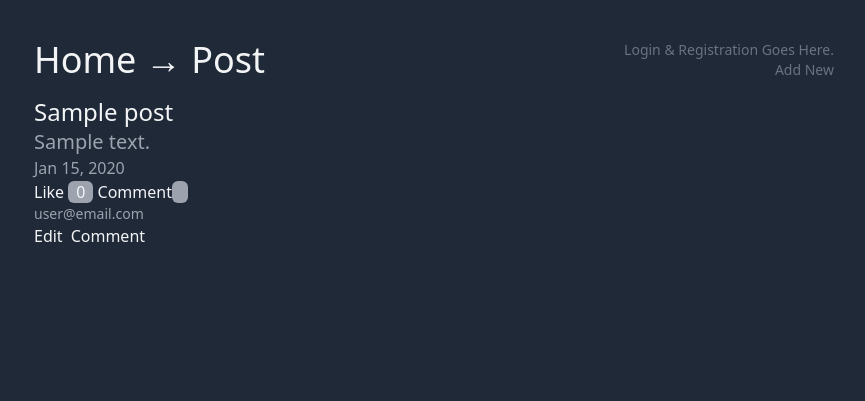
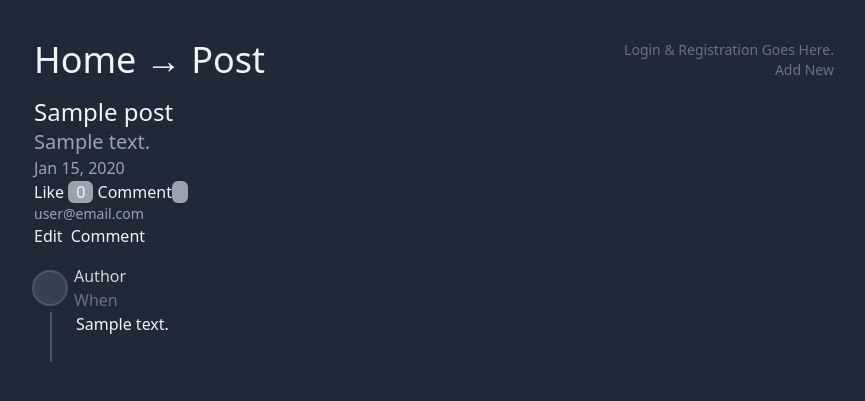
Before and after one commit to JoelStorr/Symfony6-Class, a Symfony app: template templates/micro_post/show.html.twig in a window 1280 px wide. Shown: the top 401 px of the page, without its empty margins (206-1071 px from the left). Run offline with Twig, Linux system fonts and the light colour scheme; the template is opened without the code that fills it: most values are stand-ins (such as "Sample title", 1, 10 or a date in 2020); some libraries are stand-ins or nearby versions.

Commit message:
Added Comment Dispaly To post page

```diff
--- a/templates/micro_post/show.html.twig
+++ b/templates/micro_post/show.html.twig
@@ -8,4 +8,30 @@
 
 {% block body %}
     {{ include('micro_post/_post.html.twig', {post: post})}}
+
+
+    <div class="mt-4">
+        {% for comment in post.comments %}
+            <div>
+                <div class="flex items-center">
+                    <div class="inline-block bg-gray-200 dark:bg-gray-700 rounded-full  w-8 h-8 ring-2 ring-white dark:ring-gray-600 mr-2" ></div>
+                        <div>
+                            <div class="font-medium text-gray-800 dark:text-gray-300">Author</div>
+                            <div class="font-light text-gray-500 dark:text-gray-500">When</div>
+                        </div>
+                </div>
+                <div class="flex">
+                    <div class="border border-gray-300 dark:border-gray-600 ml-4  mr-6 pb-12">
+
+                    </div>
+                    <div>
+                        {{comment.text}}
+                    </div>
+                </div>
+            </div>
+
+        {% endfor %}
+
+    </div>
+
 {% endblock %}
```
